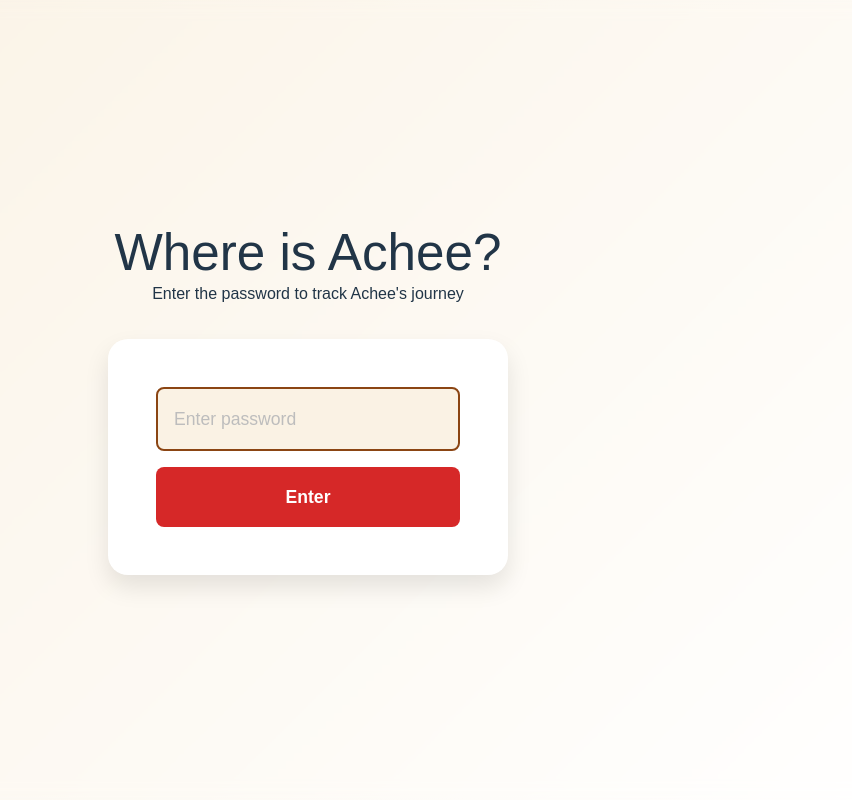
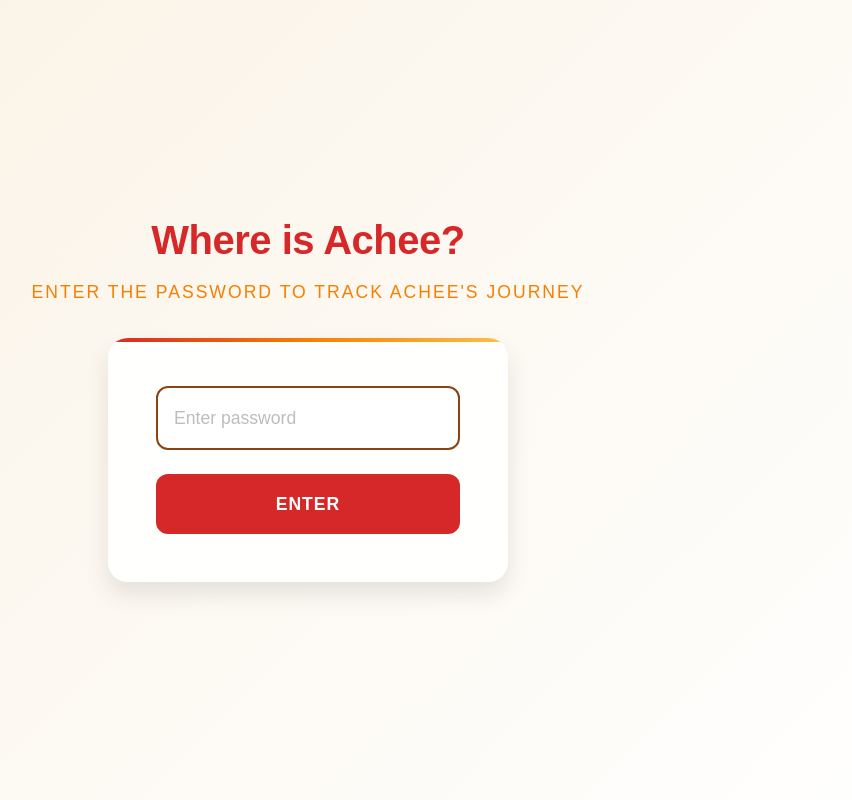
Before and after one commit to thefonzie-codes/where_is_achee, a React (Vite) app: page / in a window 1280 px wide. Shown: the whole page, without its empty margins (332-1184 px from the left). Built offline with nearby package versions, Linux system fonts and the light colour scheme.

Commit message:
colors now more consistent with rest of app

```diff
--- a/src/App.css
+++ b/src/App.css
@@ -209,31 +209,68 @@ body {
   justify-content: center;
   min-height: 100vh;
   padding: 2rem;
-  background: transparent;
+  background: linear-gradient(135deg, var(--gradient-start) 0%, var(--gradient-end) 100%);
   width: 100%;
   height: 100vh;
-  backdrop-filter: blur(8px);
+}
+
+.password-gate h1 {
+  color: var(--primary);
+  font-size: 2.5rem;
+  font-weight: 800;
+  margin-bottom: 0.5rem;
+  letter-spacing: -0.5px;
+}
+
+.password-gate p {
+  color: var(--secondary);
+  font-size: 1.1rem;
+  font-weight: 500;
+  text-transform: uppercase;
+  letter-spacing: 2px;
+  margin: 0.5rem 0 2rem 0;
 }
 
 .password-gate form {
-  background: var(--cardBg);
+  background: rgba(255, 255, 255, 0.9);
+  backdrop-filter: blur(10px);
   padding: 3rem;
   border-radius: 20px;
   box-shadow: 0 12px 24px rgba(0,0,0,0.1);
   width: 100%;
   max-width: 400px;
-  margin-top: 2rem;
+  position: relative;
+  overflow: hidden;
+  animation: slideIn 0.3s ease-out;
+}
+
+.password-gate form::before {
+  content: '';
+  position: absolute;
+  top: 0;
+  left: 0;
+  width: 100%;
+  height: 4px;
+  background: linear-gradient(to right, var(--primary), var(--secondary), var(--accent));
 }
 
 .password-input {
   width: 100%;
   padding: 1rem;
   border: 2px solid var(--borders);
-  border-radius: 8px;
+  border-radius: 12px;
   font-size: 1.1rem;
-  background: var(--background);
+  background: rgba(255, 255, 255, 0.7);
   color: var(--text);
-  margin-bottom: 1rem;
+  margin-bottom: 1.5rem;
+  transition: all 0.3s ease;
+}
+
+.password-input:focus {
+  outline: none;
+  border-color: var(--secondary);
+  background: rgba(255, 255, 255, 0.95);
+  box-shadow: 0 4px 12px rgba(0,0,0,0.05);
 }
 
 .password-gate button {
@@ -242,22 +279,53 @@ body {
   background: var(--primary);
   color: white;
   border: none;
-  border-radius: 8px;
+  border-radius: 12px;
   font-size: 1.1rem;
   font-weight: 600;
   cursor: pointer;
   transition: all 0.3s ease;
+  text-transform: uppercase;
+  letter-spacing: 1px;
 }
 
 .password-gate button:hover {
   background: var(--secondary);
   transform: translateY(-2px);
+  box-shadow: 0 4px 12px rgba(0,0,0,0.1);
+}
+
+.password-gate button:active {
+  transform: translateY(0);
 }
 
 .error-message {
   color: var(--primary);
   margin-top: 1rem;
-  font-size: 1rem;
+  font-size: 0.9rem;
+  font-weight: 500;
+  animation: shake 0.5s ease-in-out;
+}
+
+@keyframes shake {
+  0%, 100% { transform: translateX(0); }
+  25% { transform: translateX(-5px); }
+  75% { transform: translateX(5px); }
+}
+
+/* Responsive design for password gate */
+@media (max-width: 768px) {
+  .password-gate form {
+    margin: 1rem;
+    padding: 2rem;
+  }
+
+  .password-gate h1 {
+    font-size: 2rem;
+  }
+
+  .password-gate p {
+    font-size: 1rem;
+  }
 }
 
 /* Animations */
```
